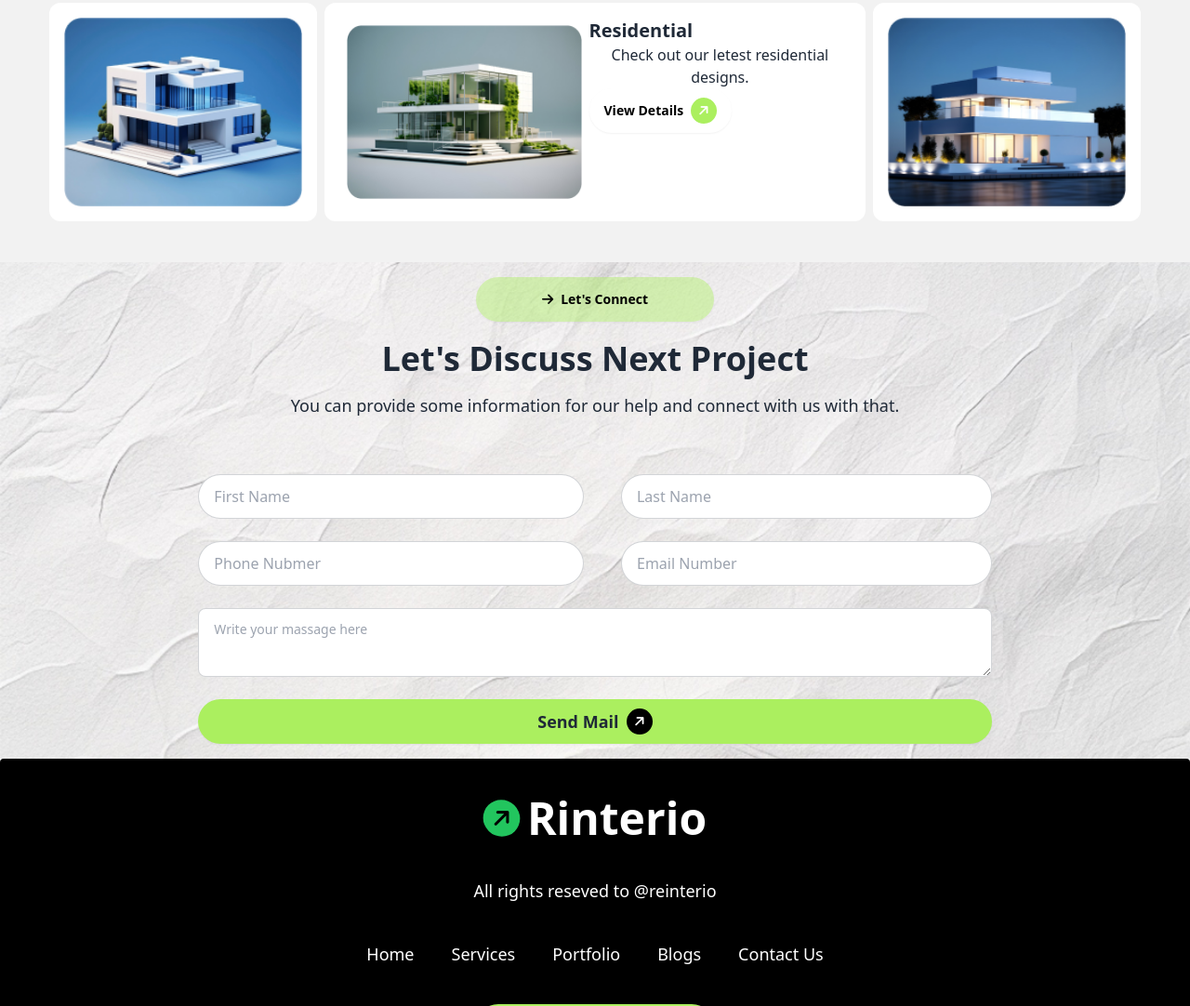
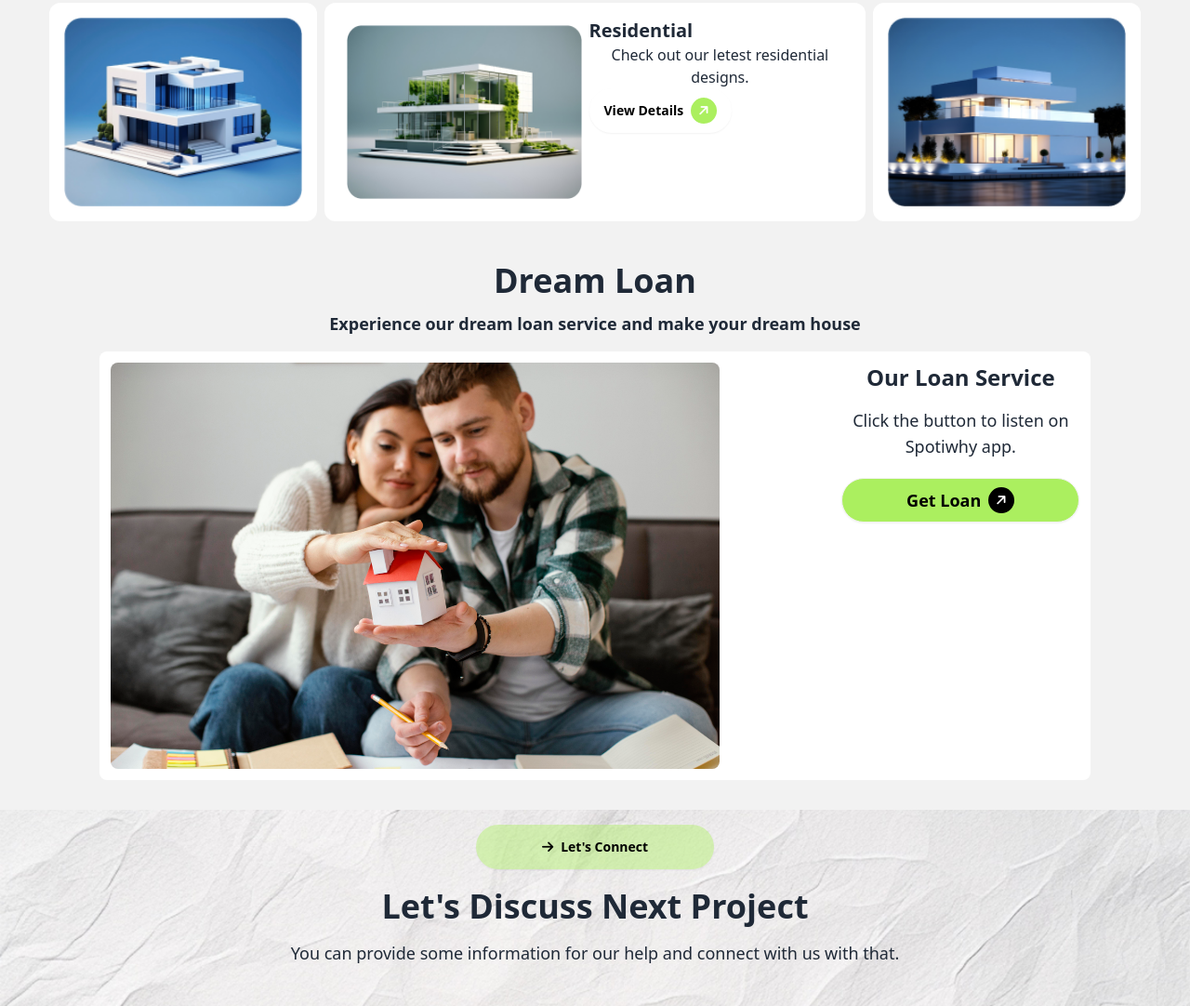
Before and after one commit to shahriaraf/Assignment-3, a plain HTML site: page index.html in a window 1280 px wide. Shown: the part 2302-3384 px from the top of the page at 93% size. Drawn offline with nearby package versions, Linux system fonts and the light colour scheme.

Commit message:
added updated file

```diff
--- a/index.html
+++ b/index.html
@@ -255,6 +255,34 @@
 
     </section>
 
+
+    <section class="bg-base-200 pb-8">
+
+      <div class="text-center">
+        <h1 class="text-4xl font-extrabold pb-3">Dream Loan</h1>
+        <p class="text-lg font-semibold pb-4">Experience our dream loan service and make your dream house</p>
+      </div>
+
+      <div class="flex flex-col rounded-lg p-3 lg:flex-row bg-white w-10/12 m-auto">
+        <div>
+          <img class="w-full rounded-lg lg:w-10/12"
+            src="B10-Assignment-03-main/assets/couple-holding-small-house-medium-shot.jpg"
+            alt="Album" />
+        </div>
+        <div class="w-full text-center">
+          <h2 class="w-full text-2xl font-semibold mb-4">Our Loan Service</h2>
+          <p class="w-full text-lg font-medium mb-5">Click the button to listen on Spotiwhy app.</p>
+          <div class="card-actions justify-center">
+            <button class="btn btn-wide rounded-full text-black text-lg font-semibold bg-[#ABEF5F]">Get Loan<i
+              class="fa-solid fa-arrow-right text-white -rotate-45 text-sm rounded-full py-1 px-2 bg-black"></i></button>
+          </div>
+        </div>
+      </div>
+    </section>
+
+
+
+
     <!-- Section 4 -->
     <section class="bg-cover bg-center w-full" style="background-image: url('B10-Assignment-03-main/assets/bg.jpg');">
 
```
Also changed, not shown: B10-Assignment-03-main/assets/couple-holding-small-house-medium-shot.jpg (added).
